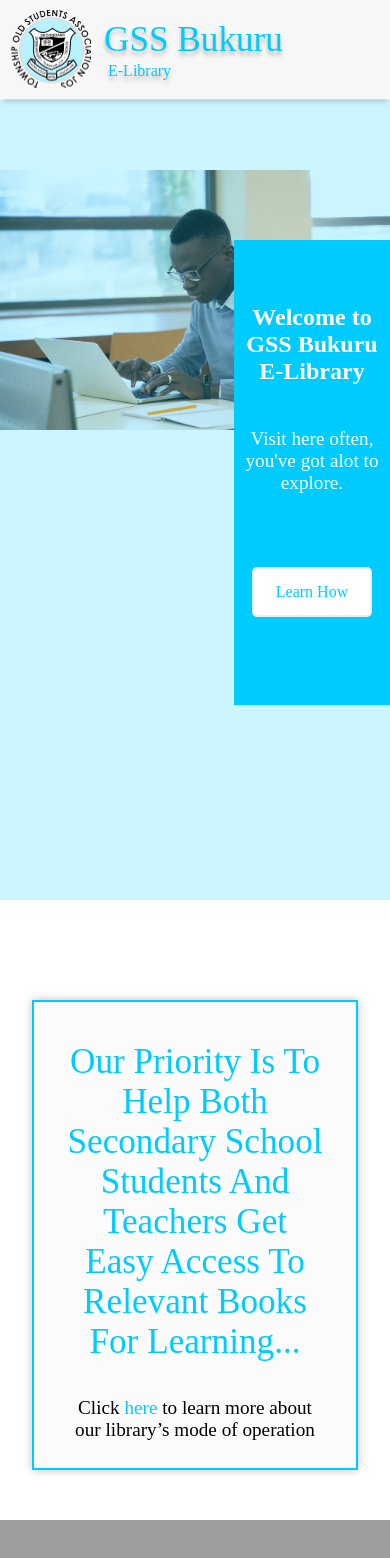
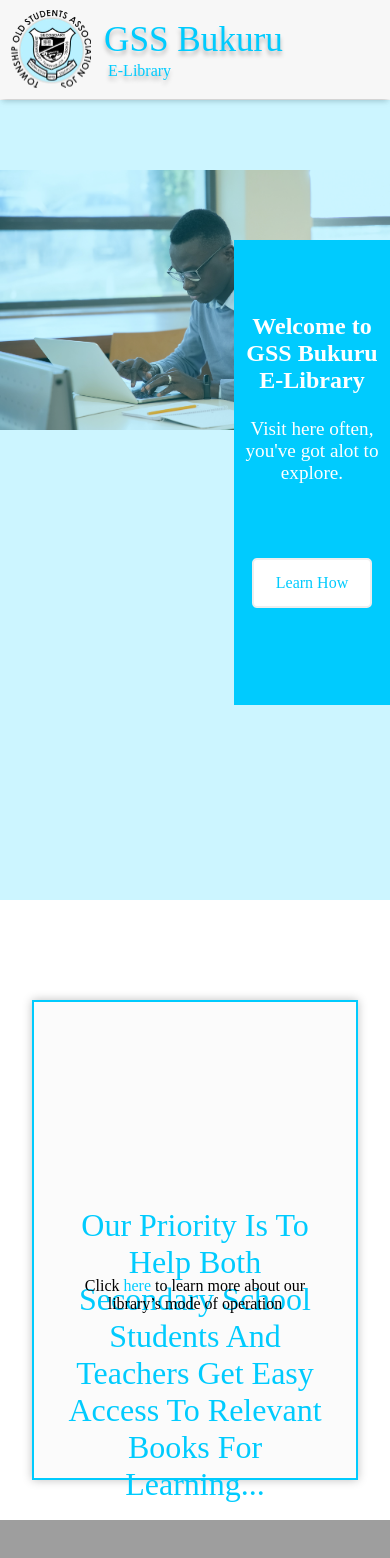
Before and after one commit to DTEQ46/E-Library, a Next.js app: page / in a window 390 px wide. Shown: the top 1558 px of the page. Built offline with nearby package versions, Linux system fonts and the light colour scheme; no server answers; grey boxes are pictures that could not be loaded; some icons are missing.

Commit message:
Another commit

```diff
--- a/components/Banner.js
+++ b/components/Banner.js
@@ -7,10 +7,12 @@ function Banner() {
     <div className={styles.major}>
       <div className={styles.bannerImg}></div>
       <div className={styles.bannerText}>
-        <h3>
-          Welcome to GSS Bukuru <br /> E-Library
-        </h3>
-        <p>Visit here often, you've got alot to explore.</p>
+        <div className={styles.positionText}>
+          <h3>
+            Welcome to GSS Bukuru <br /> E-Library
+          </h3>
+          <p>Visit here often, you've got alot to explore.</p>
+        </div>
         <button>Learn How</button>
       </div>
       <div className={styles.arrow}>
--- a/styles/Banner.module.css
+++ b/styles/Banner.module.css
@@ -30,12 +30,16 @@
   flex-direction: column;
   justify-content: center;
   align-items: center;
-
   width: 40%;
   height: 465px;
   right: 0;
   top: 140px;
   background: #00cbfe;
+}
+
+.positionText {
+  padding-left: 5px;
+  padding-right: 5px;
 }
 
 .bannerText h3 {
--- a/styles/Purpose.module.css
+++ b/styles/Purpose.module.css
@@ -18,7 +18,7 @@
 .p1 {
   position: relative;
   width: 80%;
-  height: 297px;
+  height: 1.8rem;
   top: 2px;
   text-align: center;
 
@@ -34,7 +34,7 @@
 .p2 {
   position: relative;
   width: 80%;
-  height: 54px;
+  height: 1.8rem;
   top: -2rem;
   text-align: center;
 
@@ -55,13 +55,15 @@
 
 @media (max-width: 720px) {
   .container {
-    height: 470px;
+    height: 480px;
   }
   .p1 {
-    font-size: 2.2rem;
+    font-size: 2rem;
+    height: 1.2rem;
   }
   .p2 {
-    font-size: 1.2rem;
+    font-size: 1rem;
+    height: 1.2rem;
     top: 5px;
   }
 }
```
